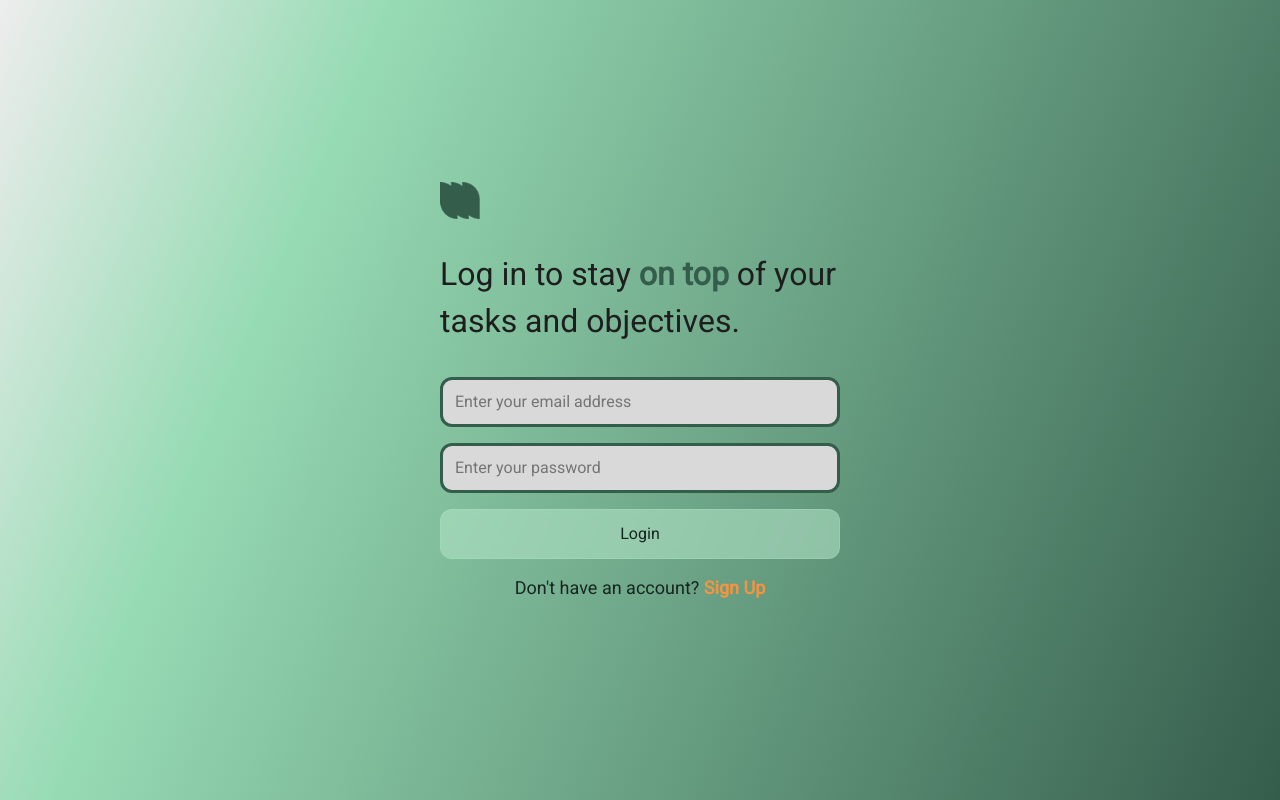
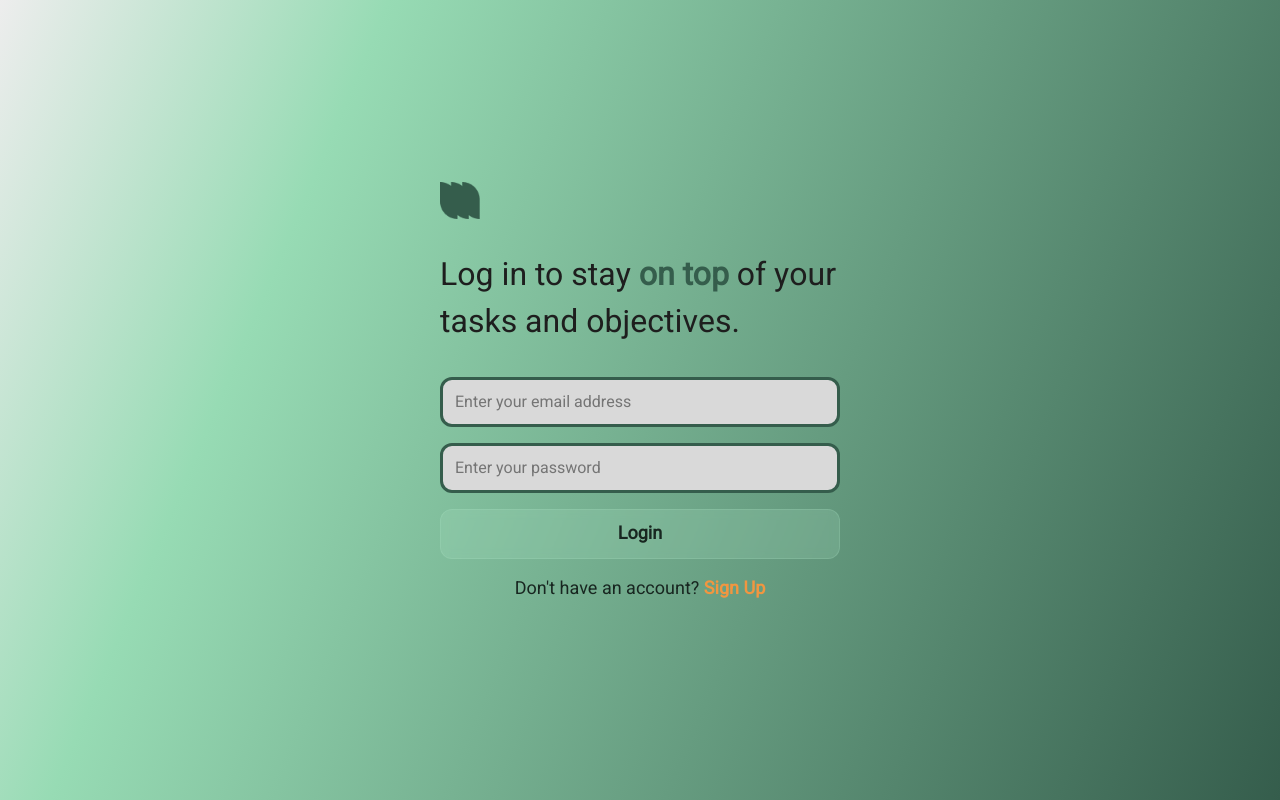
Before and after one commit to Miguyy/PII-Modo, a Vue app in the folder apps/modo_front-end/Modo/: page /login in a window 1280 px wide. Built offline with nearby package versions, Linux system fonts and the light colour scheme; no server answers; data requests are answered from the project's data file.

Commit message:
feat: enhance button styles in Login and Register views for better visibility

```diff
--- a/apps/modo_front-end/Modo/src/Views/LoginView.vue
+++ b/apps/modo_front-end/Modo/src/Views/LoginView.vue
@@ -24,7 +24,7 @@
         id="login-password-user"
       />
 
-      <button @click.prevent="loginUser">Login</button>
+      <button @click.prevent="loginUser" style="font-weight: bold; font-size: 18px">Login</button>
 
       <p class="login-register">
         Don't have an account?
--- a/apps/modo_front-end/Modo/src/Views/RegisterView.vue
+++ b/apps/modo_front-end/Modo/src/Views/RegisterView.vue
@@ -26,7 +26,7 @@
         id="reg-password-user"
       />
 
-      <button @click="registerUser">Sign Up</button>
+      <button @click="registerUser" style="font-weight: bold; font-size: 18px">Sign In</button>
 
       <p class="register-login">
         Already have an account?
@@ -117,15 +117,15 @@ export default {
 
         localStorage.setItem('users', JSON.stringify(this.userStore.users))
 
-        // show toast instead of alert
+        // Show toast instead of alert
         this.showToast('Account created', 'User registered successfully!', 2500)
 
-        // clear inputs
+        // Clear inputs
         this.name = ''
         this.email = ''
         this.password = ''
 
-        // navigate to login after a short delay so the toast is visible briefly
+        // Navigate to login after a short delay so the toast is visible briefly
         setTimeout(() => this.$router.push('/login'), 2000)
       } catch (e) {
         console.error(e)
--- a/apps/modo_front-end/Modo/src/css/styles.css
+++ b/apps/modo_front-end/Modo/src/css/styles.css
@@ -80,13 +80,17 @@ body {
 .register-form button {
   height: 50px;
   border-radius: 12px;
-  border: 1px solid rgba(177, 228, 199, 0.3);
-  background: rgba(177, 228, 199, 0.58);
+  border: 1px solid rgba(177, 228, 199, 0.2);
+  background: rgba(177, 228, 199, 0.2);
   color: #182620;
   backdrop-filter: blur(4.9px);
   -webkit-backdrop-filter: blur(4.9px);
   font-size: 16px;
   cursor: pointer;
+}
+
+.register-form button:hover {
+  background: rgba(177, 228, 199, 0.58);
 }
 
 .register-login {
@@ -164,13 +168,17 @@ body {
 .login-form button {
   height: 50px;
   border-radius: 12px;
-  border: 1px solid rgba(177, 228, 199, 0.3);
-  background: rgba(177, 228, 199, 0.58);
+  border: 1px solid rgba(177, 228, 199, 0.2);
+  background: rgba(177, 228, 199, 0.2);
   color: #182620;
   backdrop-filter: blur(4.9px);
   -webkit-backdrop-filter: blur(4.9px);
   font-size: 16px;
   cursor: pointer;
+}
+
+.login-form button:hover {
+  background: rgba(177, 228, 199, 0.58);
 }
 
 .login-register {
```
